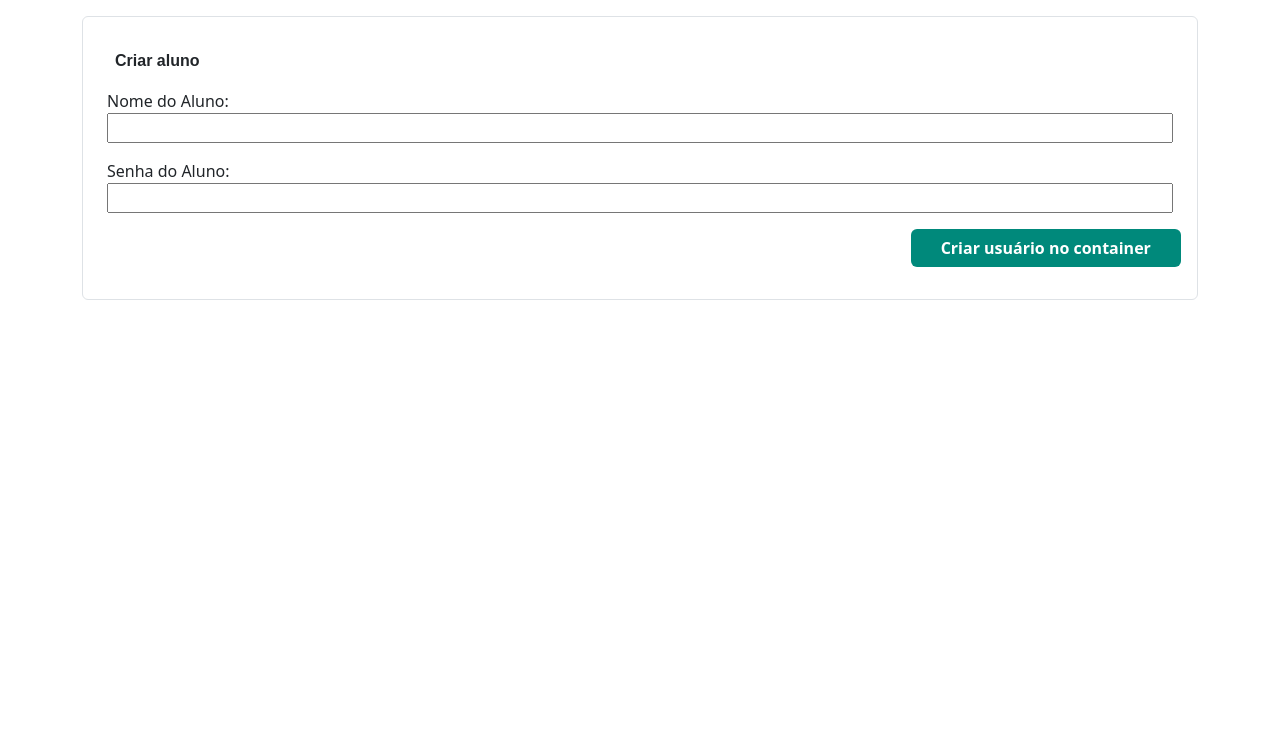
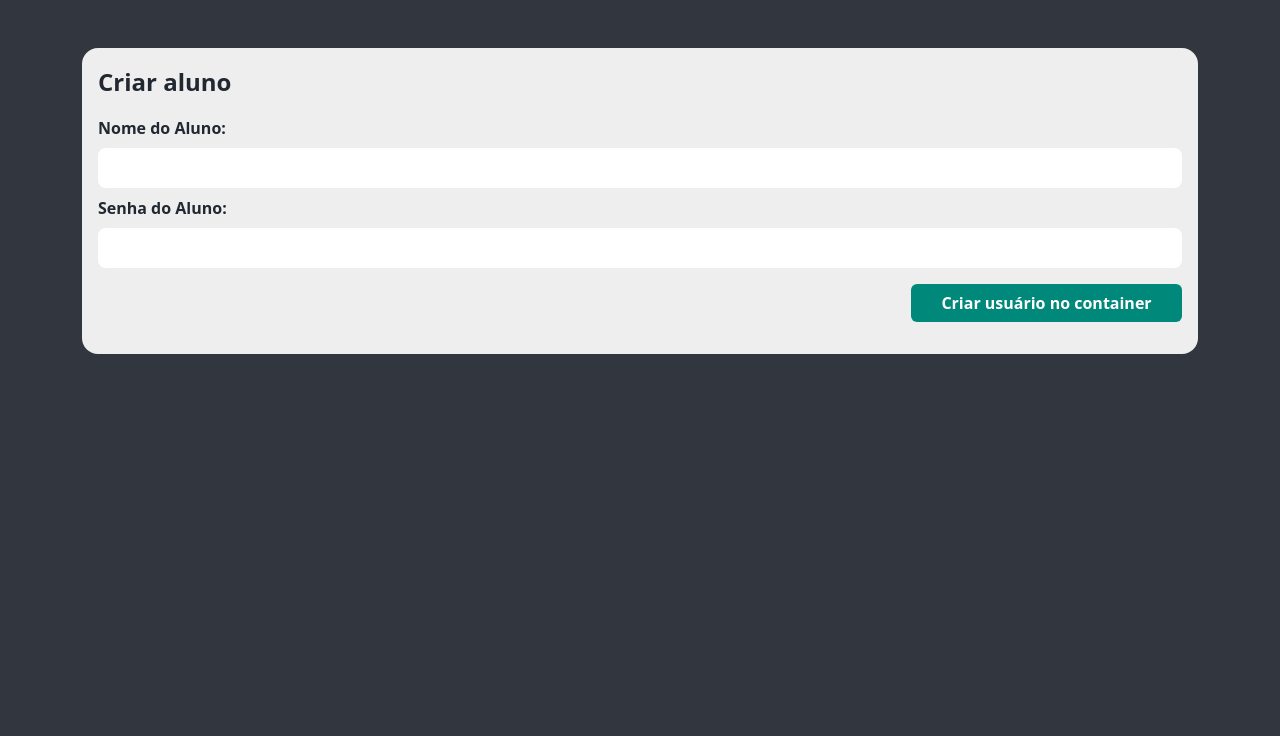
Before and after one commit to comais-labs/jupyflow, a Django app: page /turmas/turmas/1/aluno/criar in a window 1280 px wide. Shown: the part 104-840 px from the top of the page. Before the commit the page ends 404 px from the top, so only its background shows below. Run offline with Django 5.2, Linux system fonts and the light colour scheme; parts of the project's set-up code (start-up, migrations or seed data) failed here and were passed over.

Commit message:
feat: finaliza refatoracao do front

```diff
--- a/turmas/forms.py
+++ b/turmas/forms.py
@@ -26,22 +26,37 @@ class TurmaForm(forms.ModelForm):
 
         FORMULARIOS = formularios
 
+        self.fields["nome_curso"].widget = forms.TextInput(
+            attrs={"class": "form-field"}
+        )
+
+        self.fields["nome_turma"].widget = forms.TextInput(
+            attrs={"class": "form-field"}
+        )
+
         self.fields["nome_container"] = forms.CharField(
-            label="Nome do container", max_length=20, required=True
+            label="Nome do container",
+            max_length=20,
+            required=True,
+            widget=forms.TextInput(attrs={"class": "form-field"}),
         )
         self.fields["lista_alunos"] = forms.CharField(
-            label="Lista de alunos", required=False
+            label="Lista de alunos",
+            required=False,
+            widget=forms.TextInput(attrs={"class": "form-field"}),
         )
         self.fields["formulario"] = forms.ChoiceField(
             label="Formulários",
             choices=FORMULARIOS,
-            widget=forms.Select(),
+            widget=forms.Select(attrs={"class": "form-select"}),
             required=False,
         )
         self.fields["porta"] = forms.CharField(
             label="Porta do container",
             required=False,
-            widget=forms.TextInput(attrs={"placeholder": get_porta_default()}),
+            widget=forms.TextInput(
+                attrs={"class": "form-field", "placeholder": get_porta_default()}
+            ),
         )
 
     def clean(self):
@@ -89,15 +104,18 @@ class TurmaUpdateForm(TurmaForm):
     def __init__(self, *args, **kwargs):
         super(TurmaUpdateForm, self).__init__(*args, **kwargs)
 
-
         self.fields["nome_container"] = forms.CharField(
             label="Nome do container",
             max_length=20,
             required=True,
             initial=self.instance.container.nome_container,
+            widget=forms.TextInput(attrs={"class": "form-field"}),
         )
         self.fields["porta"] = forms.CharField(
-            label="Porta do container", required=False, initial=self.instance.container.porta
+            label="Porta do container",
+            required=False,
+            initial=self.instance.container.porta,
+            widget=forms.TextInput(attrs={"class": "form-field"}),
         )
 
 
@@ -106,6 +124,11 @@ class AlunoForm(forms.ModelForm):
         model = Aluno
         exclude = ["turma"]
 
+    def __init__(self, *args, **kwargs):
+        super(AlunoForm, self).__init__(*args, **kwargs)
+        self.fields["nome"].widget = forms.TextInput(attrs={"class": "form-field"})
+        self.fields["senha"].widget = forms.TextInput(attrs={"class": "form-field"})
+
 
 class AlunoCreateForm(AlunoForm):
     def save(self, commit=True) -> Aluno:
--- /dev/null
+++ b/turmas/static/turmas/form.css
@@ -0,0 +1,53 @@
+main {
+    background-color: #31363F;
+    height: 92vh;
+}
+
+.form-container {
+    background-color: #EEEEEE;
+    padding: 1rem;
+    border-radius: 16px;
+}
+
+.content-container {
+    padding-top: 3rem;
+}
+
+.form-field-container {
+    display: flex;
+    flex-direction: column;
+    margin-block: 0.5rem;
+    color: #222831;
+}
+
+.text-fields-container {
+    margin-block: 1rem;
+}
+
+.form-field {
+    padding-inline: 15px;
+    border: none;
+    border-radius: 8px;
+    height: 2.5rem;
+}
+
+.form-select {
+    padding-inline: 15px;
+    border: none;
+    border-radius: 8px;
+    height: 2.5rem;
+}
+
+.hidden-field-container {
+    margin-block: 1rem;
+}
+
+.form-title {
+    font-size: 24px;
+    font-weight: bold;
+    color: #222831;
+}
+
+.form-label {
+    font-weight: bold;
+}
--- a/turmas/templates/turmas/aluno_create.html
+++ b/turmas/templates/turmas/aluno_create.html
@@ -1,30 +1,38 @@
 {% extends 'base/base.html' %}
+{% load static %}
 
 {% block titulo %} - Teste {% endblock titulo %}
 
+
+{% block extra_css %}
+<link rel="stylesheet" href="{% static 'turmas/form.css' %}">
+{% endblock extra_css %}
+
 {% block conteudo %}
-    <div class="container mt-3">
+<div class="container">
+    <div class="content-container">
         <form method="POST">
             {% csrf_token %}
-            <div class="border rounded p-3">
-                <div class="m-3 arimo-bold">
+            <div class="form-container">
+                <div class="form-title">
                     Criar aluno
                 </div>
-                <div class="row mx-2 flex-column">
-                    {{ form.nome.label }}:
-                    {{ form.nome }}
-                </div>
-                <div class="row mx-2 mt-3 flex-column">
-                    {{ form.senha.label }}:
-                    {{ form.senha }}
-                </div>
-                <div class="d-flex justify-content-end my-3">
-                    <input type="submit"
-                           style="background-color:#00897B;font-weight:bold;"
-                           class="btn w-25 text-white"
-                           value="Criar usuário no container">
+                <div class="text-fields-container">
+                    <div class="form-field-container">
+                        <p class="form-label">{{ form.nome.label }}:</p>
+                        {{ form.nome }}
+                    </div>
+                    <div class="form-field-container">
+                        <p class="form-label">{{ form.senha.label }}:</p>
+                        {{ form.senha }}
+                    </div>
+                    <div class="d-flex justify-content-end my-3">
+                        <input type="submit" style="background-color:#00897B;font-weight:bold;"
+                            class="btn w-25 text-white" value="Criar usuário no container">
+                    </div>
                 </div>
             </div>
         </form>
     </div>
+</div>
 {% endblock conteudo %}
```
Also changed, not shown: turmas/static/turmas/turmas.css (+59 -3 lines), turmas/templates/turmas/turma_create.html (+27 -20 lines), turmas/templates/turmas/turma_detail.html (+15 -8 lines).
